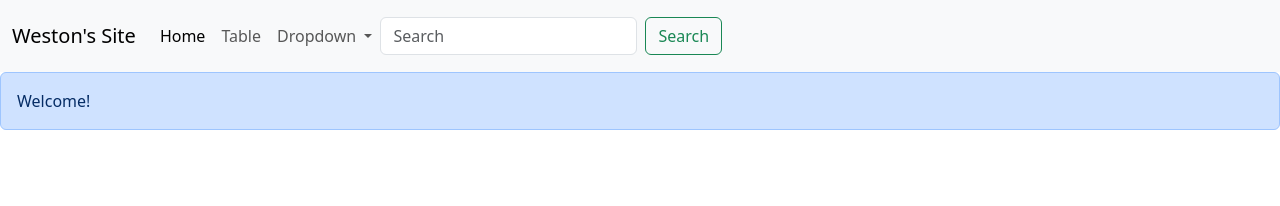
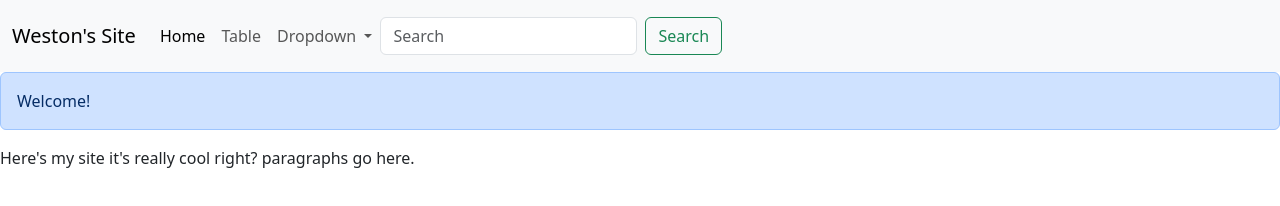
Before and after one commit to WestonGuidero/Week-3-Bootstrap, a website: page index.html in a window 1280 px wide. Drawn offline with nearby package versions, Linux system fonts and the light colour scheme.

Commit message:
added paragraph 1 to index

```diff
--- a/index.html
+++ b/index.html
@@ -60,6 +60,8 @@ Elements should stack vertically when the window is small -->
     Welcome!
 </div>
 
+<p1> Here's my site it's really cool right? paragraphs go here. </p1>
+
     <!-- script ending links bootstrap & jquery in order -->
     <script src="node_modules/bootstrap/dist/js/bootstrap.bundle.js"></script>
     <script src="node_modules/jquery/dist/jquery.js"></script>
```
